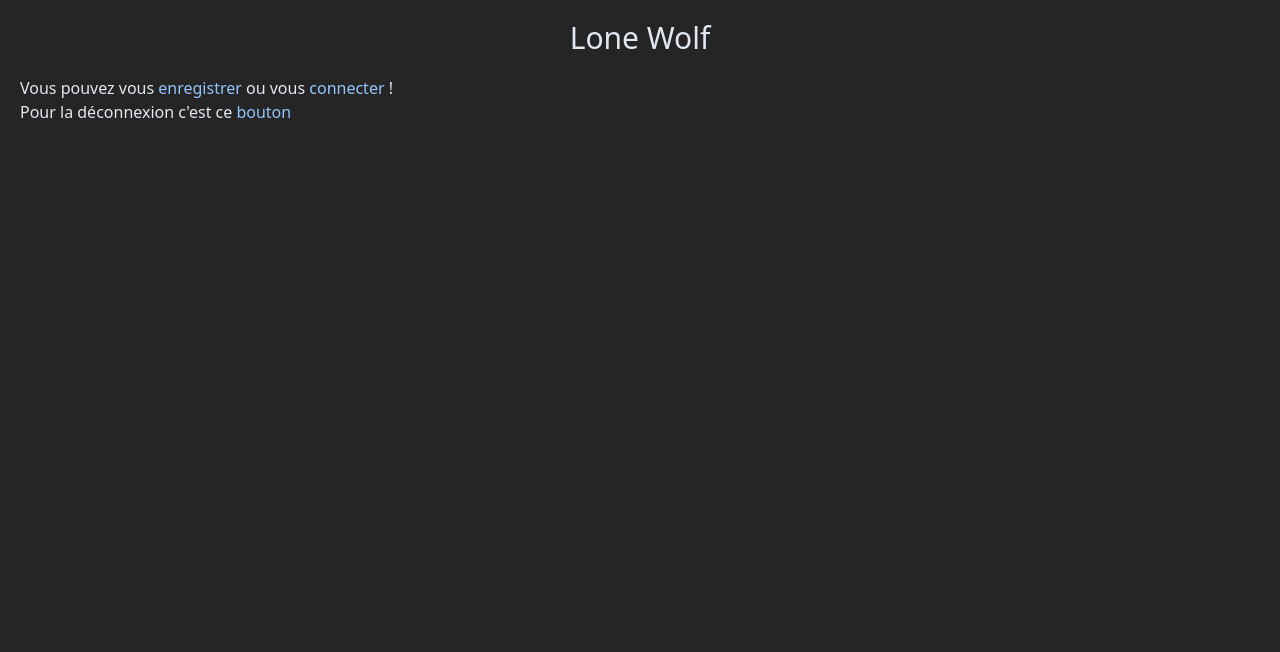
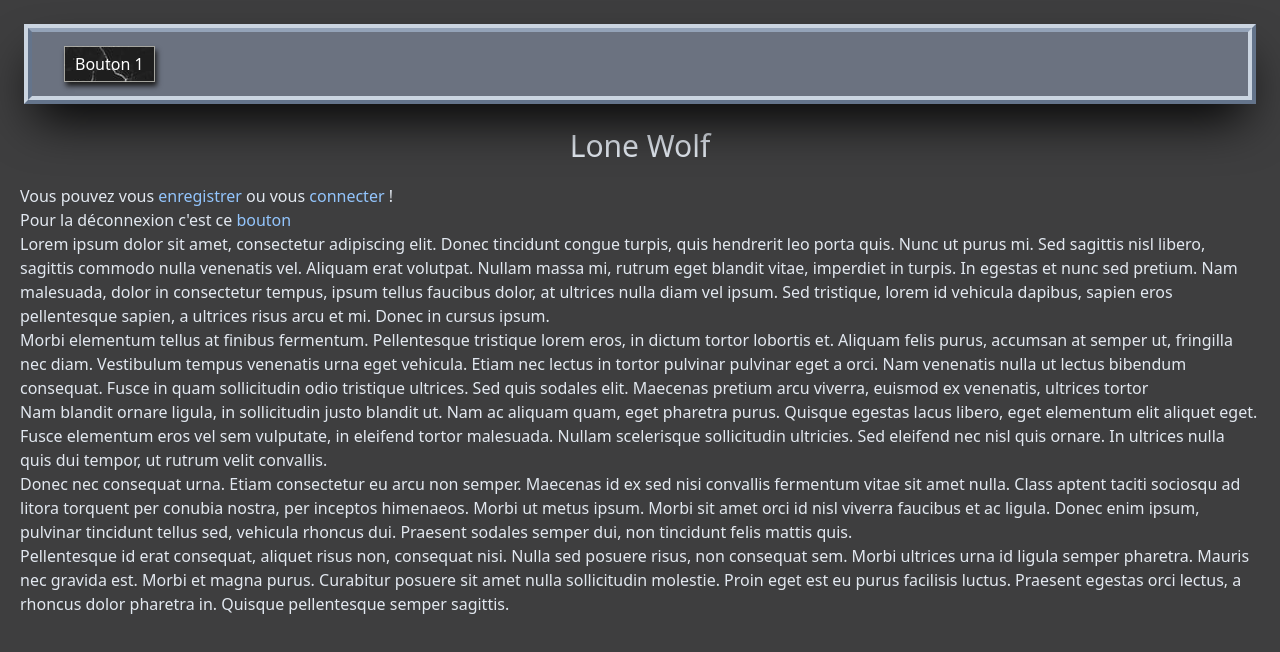
Before and after one commit to antoines32/lone-wolf-front, an Angular app: page /home in a window 1280 px wide. Shown: the top 652 px of the page. Built offline with nearby package versions, Linux system fonts and the light colour scheme.

Commit message:
create component

```diff
--- a/src/app/app.component.html
+++ b/src/app/app.component.html
@@ -1 +1,3 @@
+<app-navbar></app-navbar>
+
 <router-outlet></router-outlet>
--- a/src/app/app.component.ts
+++ b/src/app/app.component.ts
@@ -2,18 +2,19 @@ import { Component, OnInit } from '@angular/core';
 import { CommonModule } from '@angular/common';
 import { Router, RouterLink, RouterOutlet } from '@angular/router';
 import { AuthService } from './auth/auth.service';
+import { NavbarComponent } from './navbar/navbar.component';
 
 @Component({
   selector: 'app-root',
   standalone: true,
-  imports: [CommonModule, RouterOutlet, RouterLink],
+  imports: [CommonModule, RouterOutlet, RouterLink, NavbarComponent],
   templateUrl: './app.component.html',
   styleUrl: './app.component.scss',
 })
 export class AppComponent implements OnInit {
   title = 'lone-wolf-front';
 
-  constructor(private router: Router, private auth: AuthService) { }
+  constructor(private router: Router, private auth: AuthService) {}
 
   ngOnInit(): void {
     this.auth.autoLogin();
--- a/src/app/home/home.component.html
+++ b/src/app/home/home.component.html
@@ -18,4 +18,46 @@
     Pour la déconnexion c'est ce
     <a (click)="logout()" class="text-blue-300">bouton</a>
   </p>
+  <p>
+    Lorem ipsum dolor sit amet, consectetur adipiscing elit. Donec tincidunt
+    congue turpis, quis hendrerit leo porta quis. Nunc ut purus mi. Sed sagittis
+    nisl libero, sagittis commodo nulla venenatis vel. Aliquam erat volutpat.
+    Nullam massa mi, rutrum eget blandit vitae, imperdiet in turpis. In egestas
+    et nunc sed pretium. Nam malesuada, dolor in consectetur tempus, ipsum
+    tellus faucibus dolor, at ultrices nulla diam vel ipsum. Sed tristique,
+    lorem id vehicula dapibus, sapien eros pellentesque sapien, a ultrices risus
+    arcu et mi. Donec in cursus ipsum.
+  </p>
+  <p>
+    Morbi elementum tellus at finibus fermentum. Pellentesque tristique lorem
+    eros, in dictum tortor lobortis et. Aliquam felis purus, accumsan at semper
+    ut, fringilla nec diam. Vestibulum tempus venenatis urna eget vehicula.
+    Etiam nec lectus in tortor pulvinar pulvinar eget a orci. Nam venenatis
+    nulla ut lectus bibendum consequat. Fusce in quam sollicitudin odio
+    tristique ultrices. Sed quis sodales elit. Maecenas pretium arcu viverra,
+    euismod ex venenatis, ultrices tortor
+  </p>
+  <p>
+    Nam blandit ornare ligula, in sollicitudin justo blandit ut. Nam ac aliquam
+    quam, eget pharetra purus. Quisque egestas lacus libero, eget elementum elit
+    aliquet eget. Fusce elementum eros vel sem vulputate, in eleifend tortor
+    malesuada. Nullam scelerisque sollicitudin ultricies. Sed eleifend nec nisl
+    quis ornare. In ultrices nulla quis dui tempor, ut rutrum velit convallis.
+  </p>
+  <p>
+    Donec nec consequat urna. Etiam consectetur eu arcu non semper. Maecenas id
+    ex sed nisi convallis fermentum vitae sit amet nulla. Class aptent taciti
+    sociosqu ad litora torquent per conubia nostra, per inceptos himenaeos.
+    Morbi ut metus ipsum. Morbi sit amet orci id nisl viverra faucibus et ac
+    ligula. Donec enim ipsum, pulvinar tincidunt tellus sed, vehicula rhoncus
+    dui. Praesent sodales semper dui, non tincidunt felis mattis quis.
+  </p>
+  <p>
+    Pellentesque id erat consequat, aliquet risus non, consequat nisi. Nulla sed
+    posuere risus, non consequat sem. Morbi ultrices urna id ligula semper
+    pharetra. Mauris nec gravida est. Morbi et magna purus. Curabitur posuere
+    sit amet nulla sollicitudin molestie. Proin eget est eu purus facilisis
+    luctus. Praesent egestas orci lectus, a rhoncus dolor pharetra in. Quisque
+    pellentesque semper sagittis.
+  </p>
 </div>
--- /dev/null
+++ b/src/app/navbar/navbar.component.html
@@ -0,0 +1,14 @@
+<nav
+  id="navbar"
+  class="bg-gray-500 m-6 shadow-2xl shadow-black border-4 border-l-slate-300 border-t-slate-300 border-b-slate-500 border-r-slate-500 shadow-lg-inner sticky"
+>
+  <div
+    class="border-4 border-r-slate-300 border-b-slate-300 border-t-slate-400 border-l-slate-500"
+  >
+    <div class="mx-auto max-w-7x1 px-2 sm:px-6 lg:px-8">
+      <div class="relative flex h-16 items-center justify-between">
+        <button class="btn-nav">Bouton 1</button>
+      </div>
+    </div>
+  </div>
+</nav>
--- a/src/styles.scss
+++ b/src/styles.scss
@@ -3,8 +3,8 @@
 @tailwind utilities;
 
 body {
-  background-color: #252526;
-  color:beige;
+  background-color: #3e3e3f;
+  color:white;
   input {
     border: 2px solid #ab7d16;
     background-color: #4f4f4f;
@@ -14,4 +14,24 @@ body {
       box-shadow: inset 0 0 0.2em black;
     }
   }
+  #navbar .btn-nav {
+    border: 1px solid #d6d5cebd;
+    padding: 5px 10px;
+    //background-color: #710000;
+    box-shadow: 2px 4px 5px rgb(29, 29, 29);
+    background-image: url('/assets/images/marbre-noir.jpg');
+    &:hover {
+      box-shadow: 5px 7px 8px rgb(29, 29, 29);
+      position: relative;
+      top: -1px;
+      left: -1px;
+      color: goldenrod;
+    }
+    &:focus {
+      box-shadow: inset 2px 3px 3px rgb(29, 29, 29);
+      position: relative;
+      top: 1px;
+      left: 1px;
+    }
+  }
 }
```
Also changed, not shown: src/app/navbar/navbar.component.ts (added, +13 -0 lines), src/app/navbar/navbar.component.scss (added), src/assets/images/marbre-noir.jpg (added), 1 other file (tests, documents, lock files or other folders).
